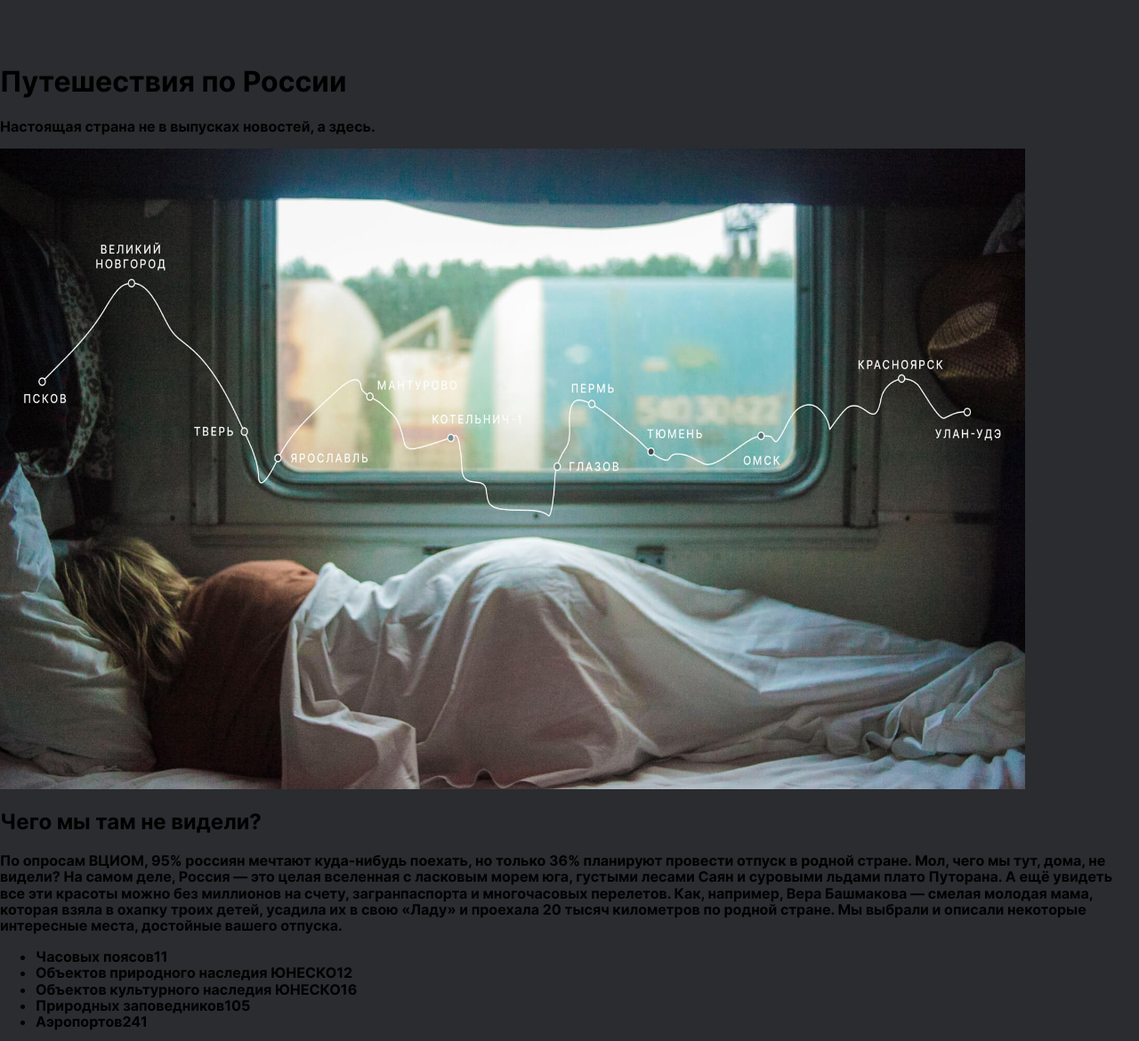
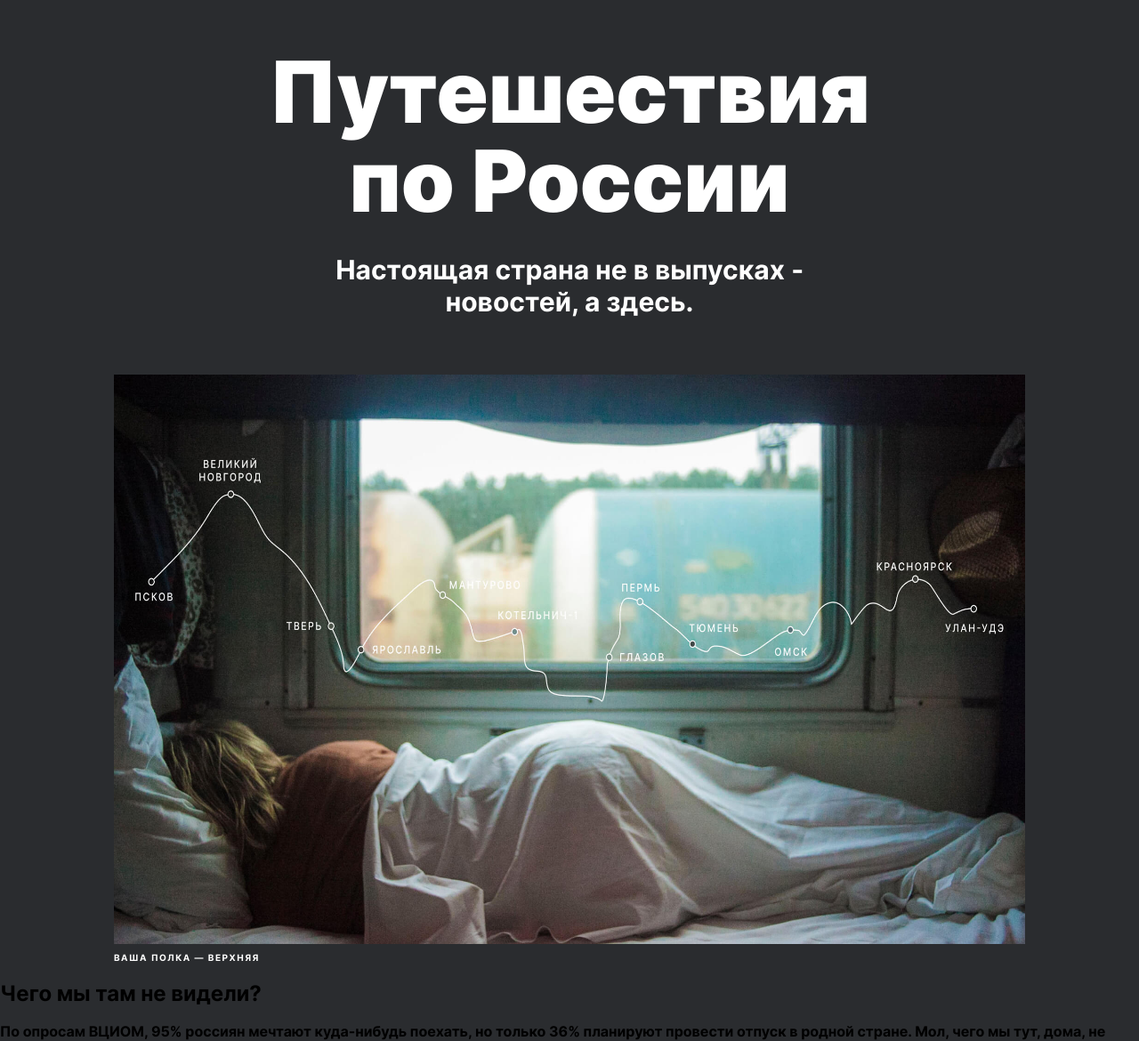
Before and after one commit to syususp/russian-travel, a plain HTML site: page index.html in a window 1280 px wide. Shown: the part 89-1259 px from the top of the page at 89% size. Drawn offline with Linux system fonts and the light colour scheme.

Commit message:
Lead block has been completed

```diff
--- /dev/null
+++ b/blocks/lead/__caption/lead__caption.css
@@ -0,0 +1,12 @@
+.lead__caption {
+    font-style: normal;
+    font-weight: 400;
+    font-size: 10px;
+    line-height: 14px;
+    letter-spacing: 1.5px;
+    text-transform: uppercase;
+    color: #FFFFFF;
+    align-self: flex-start;
+    padding: 0;
+    margin: 8px 0 0 0;
+}
--- /dev/null
+++ b/blocks/lead/__image/lead__image.css
@@ -0,0 +1,5 @@
+.lead__image {
+    width: 100%;
+    margin: 0 auto;
+    padding: 0;
+}
--- /dev/null
+++ b/blocks/lead/__subtitle/lead__subtitle.css
@@ -0,0 +1,12 @@
+.lead__subtitle {
+    font-style: normal;
+    font-weight: 400;
+    font-size: 30px;
+    line-height: 36px;
+    text-align: center;
+    color: #FFFFFF;
+    width: 640px;
+    height: 72px;
+    margin: 32px auto 64px;
+    padding: 0;
+}
--- /dev/null
+++ b/blocks/lead/__title/lead__title.css
@@ -0,0 +1,12 @@
+.lead__title {
+    font-style: normal;
+    font-weight: 900;
+    font-size: 96px;
+    line-height: 100px;
+    text-align: center;
+    color: #FFFFFF;
+    width: 720px;
+    height: 200px;
+    margin: 0;
+    padding: 0;
+}
--- /dev/null
+++ b/blocks/lead/lead.css
@@ -0,0 +1,8 @@
+.lead {
+    width: 80%;
+    margin: 0 auto;
+    padding: 0;
+    display: flex;
+    flex-direction: column;
+    align-items: center;
+}
--- a/blocks/page/page.css
+++ b/blocks/page/page.css
@@ -5,10 +5,6 @@
     font-family: 'Inter', sans-serif;
 }
 
-.lead__image {
-    width: 90%;
-}
-
 .cover__background {
     width: 90%;
 }
--- a/index.html
+++ b/index.html
@@ -20,9 +20,9 @@
         <main>
             <section class="lead">
                 <h1 class="lead__title">Путешествия по России</h1>
-                <p class="lead__subtitle">Настоящая страна не в выпусках новостей, а здесь.</p>
+                <p class="lead__subtitle">Настоящая страна не в выпусках &shy;новостей, а здесь.</p>
                 <img src="images/lead-polka.jpg" alt="Железнодорожный маршрут" class="lead__image">
-                <p class="lead__caption"></p>
+                <p class="lead__caption">ваша полка — верхняя</p>
             </section>
             <section class="intro">
                 <h2 class="intro__title">Чего мы там не видели?</h2>
--- a/pages/index.css
+++ b/pages/index.css
@@ -4,6 +4,11 @@
 @import url("../blocks/header/header.css");
 @import url("../blocks/header/__lang-link/header__lang-link.css");
 @import url("../blocks/header/__lang-link/_active/header__lang-link_active.css");
+@import url("../blocks/lead/lead.css");
+@import url("../blocks/lead/__image/lead__image.css");
+@import url("../blocks/lead/__subtitle/lead__subtitle.css");
+@import url("../blocks/lead/__title/lead__title.css");
+@import url("../blocks/lead/__caption/lead__caption.css");
 @import url("");
 @import url("");
 @import url("");
@@ -20,8 +25,3 @@
 @import url("");
 @import url("");
 @import url("");
-@import url("");
-@import url("");
-@import url("");
-@import url("");
-@import url("");
```
Also changed, not shown: blocks/cover/cover.css (added), blocks/outro/outro.css (deleted).
